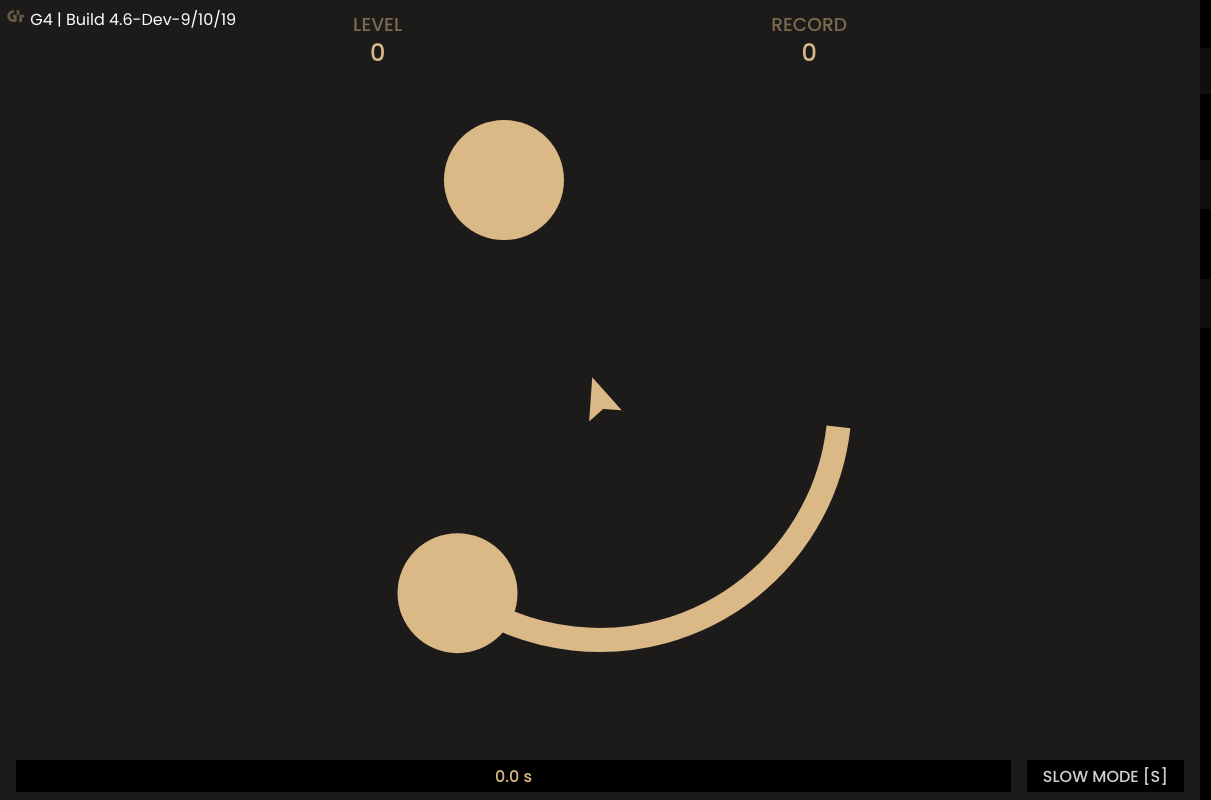
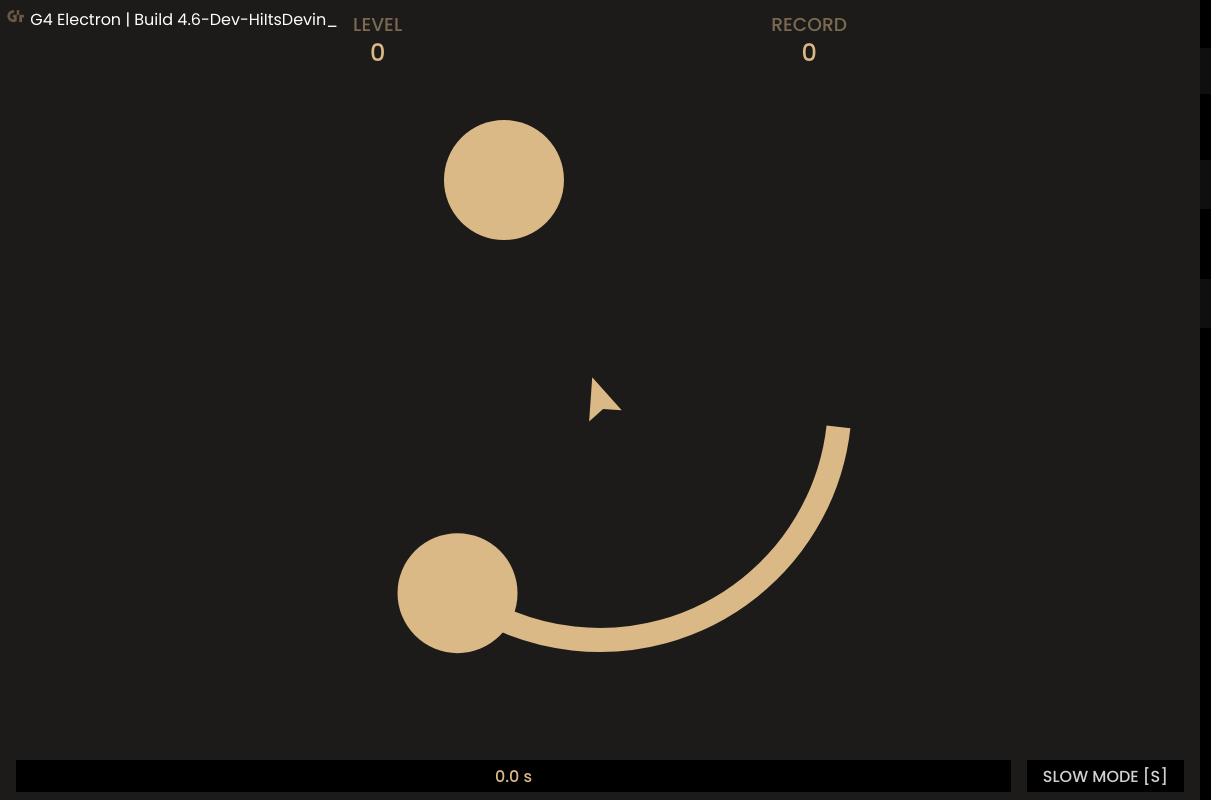
Before and after one commit to scintilla4evr/g4, an Electron app: page game.html in a window 1600 px wide. Shown: the full height of the page, 0-1211 px from the left. Drawn offline with Linux system fonts and the light colour scheme; no server answers.

Commit message:
Title Bar name change

```diff
--- a/game.html
+++ b/game.html
@@ -102,7 +102,7 @@
                 <span style="vertical-align: middle;">
                     <img src="./alt_icon.png" style="width:20px;height:20px;"/>
                 </span>
-                G4 | Build 4.6-Dev-9/10/19
+                G4 Electron | Build 4.6-Dev-HiItsDevin_
             </div>
              <div id="title-bar-btns">
                   <button id="min-btn">-</button>
```
